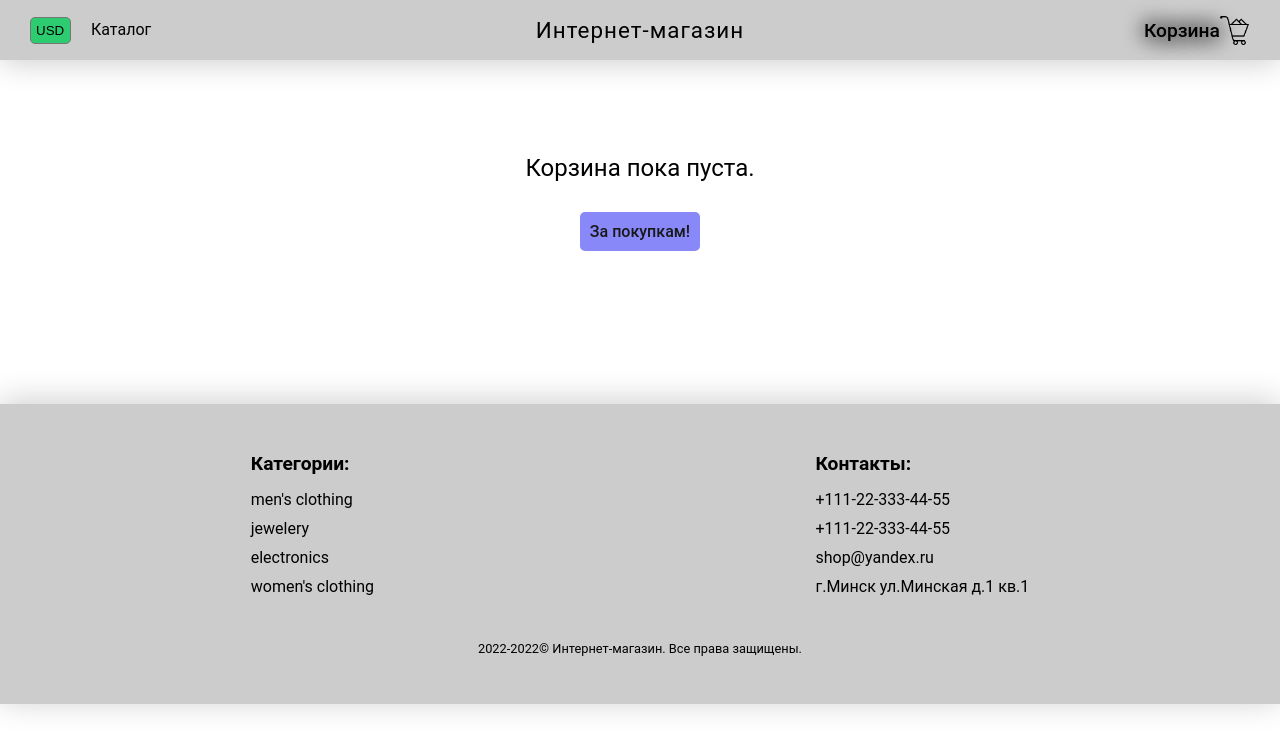
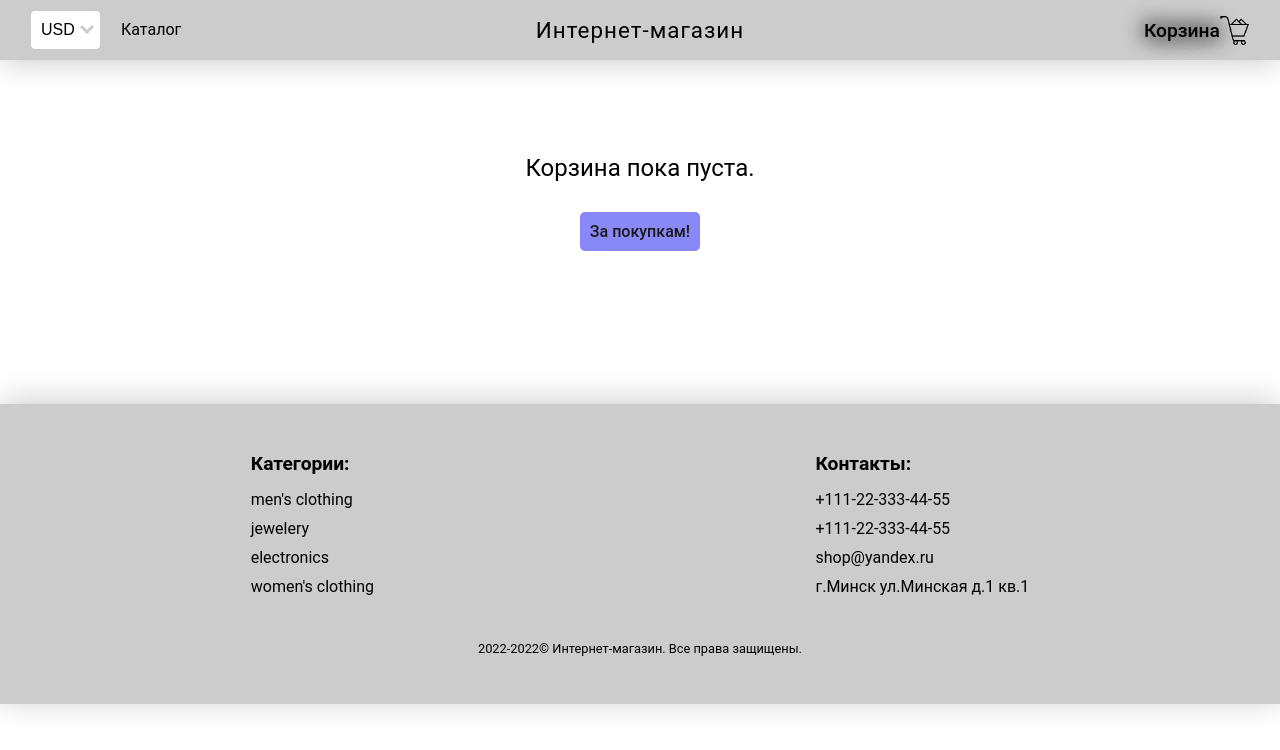
Before and after one commit to alexeyShuncko/shop, a Next.js app: page /basket in a window 1280 px wide. Shown: the top 750 px of the page. Built offline with nearby package versions, Linux system fonts and the light colour scheme.

Commit message:
Селект разный размер

```diff
--- a/components/Layout/Navigation.js
+++ b/components/Layout/Navigation.js
@@ -3,6 +3,7 @@ import Link from 'next/link'
 import { SelectCurrency } from './SelectCurrency'
 import basketLogo from '../../public/basket.png'
 import s from '../../styles/Layout.module.css'
+import { MySelect } from '../MySelect'
 
 
 
@@ -10,9 +11,8 @@ export const Navigation =({currency,setCurrency,setText,setVisibl,basket })=> {
     return (
         <nav className={s.navigation} >
                 <div>
-                <SelectCurrency
-                currency={currency} setCurrency={setCurrency}
-                setText={setText} setVisibl={setVisibl}/>
+                    <MySelect value={currency} setValue={setCurrency}
+                    setText={setText} setVisibl={setVisibl} dataList={['USD', 'BYN']} size={'small'}/>
                 <Link href={'/'} className={s.active}>Каталог</Link>
                 </div>
                 <span className={s.nameShop}>Интернет-магазин</span>
--- a/components/MySelect.js
+++ b/components/MySelect.js
@@ -3,9 +3,11 @@ import s from '../styles/MySelect.module.css'
 
 
 
-export const MySelect = ({ value='без сортировки', setValue, dataList }) => {
+export const MySelect = ({ value, setValue, dataList, setVisibl, setText, size }) => {
 
     const [open, setOpen] = useState(false)
+
+    const width = size === 'small' ? '71px': '160px'
 
 
     const clickHandlerSelect = (e) => {
@@ -15,6 +17,10 @@ export const MySelect = ({ value='без сортировки', setValue, dataLi
         if (e.target.localName === 'li') {
             setOpen(!open)
             setValue(e.target.innerHTML)
+            if (setText) {
+                setText('Валюта изменена!')
+                setVisibl(true)
+            }
             e.currentTarget.lastChild.classList.remove(s.active)
         }
     }
@@ -24,19 +30,14 @@ export const MySelect = ({ value='без сортировки', setValue, dataLi
         e.currentTarget.lastChild.classList.remove(s.active)
     }
 
-
     return (
         <button
+        style={{width: width}}
         className={s.mySelect}
         onClick={clickHandlerSelect}
         onBlur={blurHandlerSelect}>
             <span>{value}</span>
-            {
-                open &&
-                <ul>
-                    {dataList.map(option => <li key={option}>{option}</li>)}
-                </ul>
-            }
+            {open && <ul  style={{width: width}}>{dataList.map(option => <li key={option}>{option}</li>)}</ul>}
             <span className={s.arrow}></span>
         </button>
     )
--- a/styles/MySelect.module.css
+++ b/styles/MySelect.module.css
@@ -3,10 +3,9 @@
     padding: 10px 25px 10px 10px;
     border: 1px solid #ccc;
     border-radius: 5px;
-    width: 160px;
-    box-shadow: 0 3px 10px #ccc;
+    box-shadow: 0 2px 5px #ccc;
     cursor: pointer;
-    background: none;
+    background: #fff;
     outline: none;
     font-size: 1em;
     text-align: left;
@@ -36,9 +35,8 @@
     left: -1px;
     background: #fff;
     border: 1px solid var(--success);
-    width: 160px;
     border-radius: 0px 0px 5px 5px;
-    box-shadow: 0 3px 10px var(--success);
+    box-shadow: 0 2px 5px var(--success);
     z-index: 10;
     animation: visibl 0.5s;
 }
```
